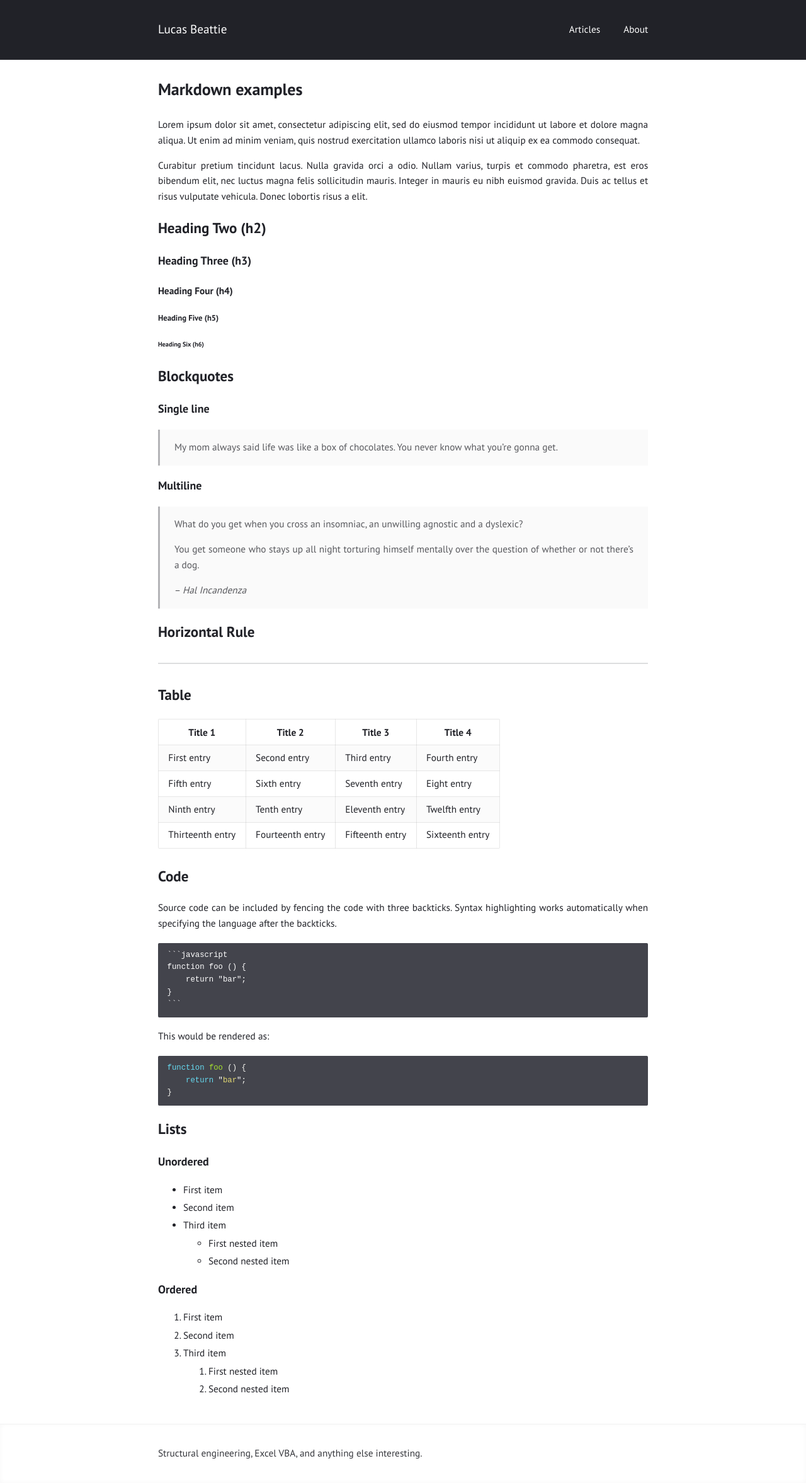
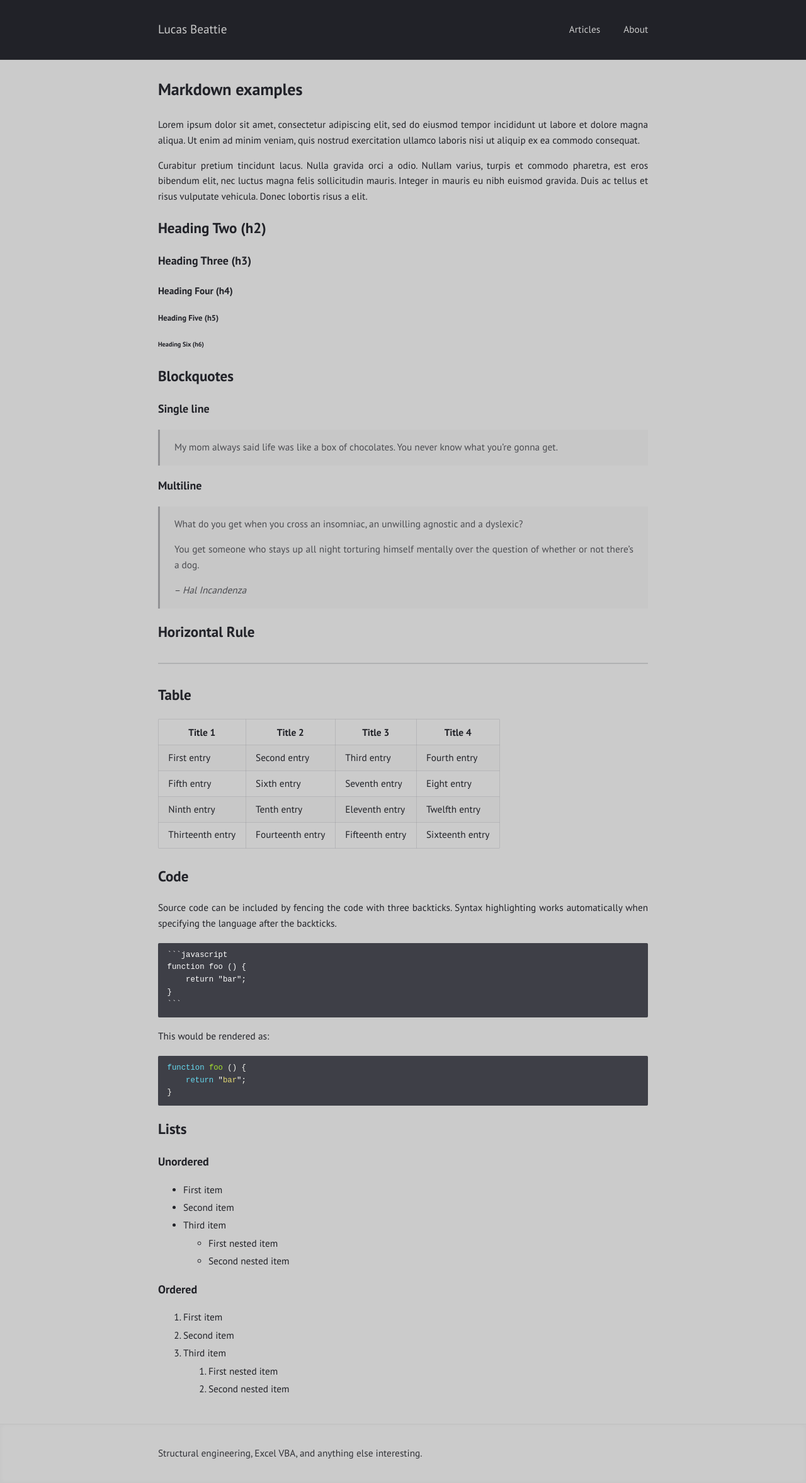
Before and after one commit to labeattie/lucasbeattiedotcom, a Jekyll site: the page built from old example posts/2017-02-01-markdown-examples.md, in a window 1280 px wide. Shown: the whole page at 63% size. Built offline with Jekyll 4.4.1, drawn with Linux system fonts in a browser that asks for light colours.

Commit message:
first article test

```diff
--- a/_sass/index.sass
+++ b/_sass/index.sass
@@ -5,7 +5,7 @@ $heading-weight: 600 !default
 $line-height: 1.6 !default
 $link-color: #68f !default
 $dark: #212228 !default
-$light: #ffffff !default
+$light: #cbcbcb !default
 
 @function reduce ($percent)
   @return rgba(mix($dark, $light), $percent / 100)
```
